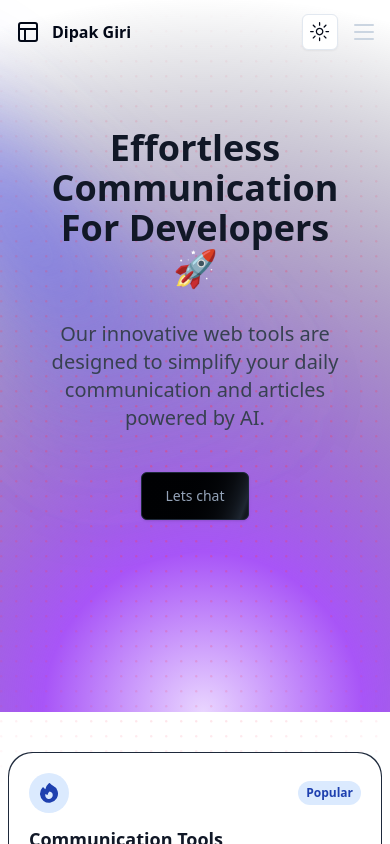
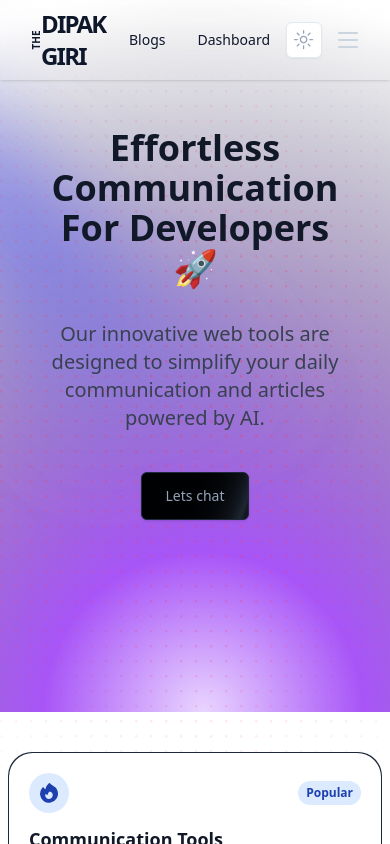
Before and after one commit to DipakTech/Personnal-portfolio-v2, a Next.js app: page / in a window 390 px wide. Shown: the top 844 px of the page. Built offline with nearby package versions, Linux system fonts and the light colour scheme; no server answers.

Commit message:
added blog pages and refactored header

```diff
--- /dev/null
+++ b/app/blogs/page.tsx
@@ -0,0 +1,95 @@
+import {
+  IconArrowWaveRightUp,
+  IconBoxAlignRightFilled,
+  IconBoxAlignTopLeft,
+  IconClipboardCopy,
+  IconFileBroken,
+  IconSignature,
+  IconTableColumn,
+} from "@tabler/icons-react";
+import Header from "@/components/Header/Header";
+import React from "react";
+import { BentoGrid, BentoGridItem } from "@/components/ui/bento-grid";
+import Image from "next/image";
+
+const BlogListPage = () => {
+  return (
+    <>
+      <Header />
+      <main className="min-h-[calc(100vh-97px)] pt-24 flex-1">
+        <BentoGrid className="max-w-6xl mx-auto">
+          {items.map((item, i) => (
+            <BentoGridItem
+              key={i}
+              title={item.title}
+              description={item.description}
+              header={item.header}
+              icon={item.icon}
+              className={i === 3 || i === 6 ? "md:col-span-2" : ""}
+            />
+          ))}
+        </BentoGrid>
+      </main>
+    </>
+  );
+};
+
+export default BlogListPage;
+
+const Skeleton = () => (
+  // bg-gradient-to-br from-neutral-200 dark:from-neutral-900 dark:to-neutral-800 to-neutral-100
+  <div className="flex flex-1 w-full h-full min-h-[8rem] rounded-xl ">
+    <Image
+      className="w-full rounded-md object-cover"
+      alt="blog image"
+      src="https://images.pexels.com/photos/546819/pexels-photo-546819.jpeg?auto=compress&cs=tinysrgb&w=1260&h=750&dpr=1"
+      width={500}
+      height={350}
+    />
+  </div>
+);
+const items = [
+  {
+    title: "The Dawn of Innovation",
+    description: "Explore the birth of groundbreaking ideas and inventions.",
+    header: <Skeleton />,
+    icon: <IconClipboardCopy className="h-4 w-4 text-neutral-500" />,
+  },
+  {
+    title: "The Digital Revolution",
+    description: "Dive into the transformative power of technology.",
+    header: <Skeleton />,
+    icon: <IconFileBroken className="h-4 w-4 text-neutral-500" />,
+  },
+  {
+    title: "The Art of Design",
+    description: "Discover the beauty of thoughtful and functional design.",
+    header: <Skeleton />,
+    icon: <IconSignature className="h-4 w-4 text-neutral-500" />,
+  },
+  {
+    title: "The Power of Communication",
+    description:
+      "Understand the impact of effective communication in our lives.",
+    header: <Skeleton />,
+    icon: <IconTableColumn className="h-4 w-4 text-neutral-500" />,
+  },
+  {
+    title: "The Pursuit of Knowledge",
+    description: "Join the quest for understanding and enlightenment.",
+    header: <Skeleton />,
+    icon: <IconArrowWaveRightUp className="h-4 w-4 text-neutral-500" />,
+  },
+  {
+    title: "The Joy of Creation",
+    description: "Experience the thrill of bringing ideas to life.",
+    header: <Skeleton />,
+    icon: <IconBoxAlignTopLeft className="h-4 w-4 text-neutral-500" />,
+  },
+  {
+    title: "The Spirit of Adventure",
+    description: "Embark on exciting journeys and thrilling discoveries.",
+    header: <Skeleton />,
+    icon: <IconBoxAlignRightFilled className="h-4 w-4 text-neutral-500" />,
+  },
+];
--- a/app/chat/components/chat/chat-layout.tsx
+++ b/app/chat/components/chat/chat-layout.tsx
@@ -31,9 +31,6 @@ export function ChatLayout({
   const [isCollapsed, setIsCollapsed] = React.useState(defaultCollapsed);
   const [selectedUser, setSelectedUser] = React.useState(userData[0]);
   const [isMobile, setIsMobile] = useState(false);
-
-  console.log(initialConversations, "initialConversations");
-  console.log(users, "users...");
 
   useEffect(() => {
     const checkScreenWidth = () => {
--- a/app/chat/components/chat/chat.tsx
+++ b/app/chat/components/chat/chat.tsx
@@ -12,7 +12,6 @@ interface ChatProps {
 
 export function Chat({ messages, selectedUser, isMobile }: ChatProps) {
   const { isOpen } = useConversation();
-  console.log(isOpen, "is open");
 
   const [messagesState, setMessages] = React.useState<Message[]>(
     messages ?? [],
--- a/app/conversations/[conversationId]/components/components/sidebar/SettingsModal.tsx
+++ b/app/conversations/[conversationId]/components/components/sidebar/SettingsModal.tsx
@@ -26,8 +26,6 @@ const SettingsModal: React.FC<SettingsModalProps> = ({
 }) => {
   const router = useRouter();
   const [isLoading, setIsLoading] = useState(false);
-
-  console.log(currentUser, "current user...");
 
   const {
     register,
--- a/app/conversations/page.tsx
+++ b/app/conversations/page.tsx
@@ -1,4 +1,4 @@
-"use client";
+// "use client";
 export const dynamic = "force-dynamic";
 import clsx from "clsx";
 import EmptyState from "./[conversationId]/components/components/EmptyState";
--- a/app/page.tsx
+++ b/app/page.tsx
@@ -6,7 +6,6 @@ import Link from "next/link";
 
 export default async function Home() {
   const { userId } = auth();
-  console.log(userId, "user id ..");
   let href = userId ? "/conversations" : "/new-user";
 
   return (
@@ -14,7 +13,6 @@ export default async function Home() {
       <div className="w-screen h-auto overflow-hidden ">
         <BackgroundDots />
       </div>
-
       <Header />
       <main className="min-h-[calc(100vh-97px)] flex-1">
         <Hero href={href} />
--- a/components/Header/Header.tsx
+++ b/components/Header/Header.tsx
@@ -1,111 +1,118 @@
-import React from "react";
+"use client";
+
+import {
+  motion,
+  useMotionTemplate,
+  useMotionValue,
+  useScroll,
+  useTransform,
+} from "framer-motion";
+import Link from "next/link";
+import { useEffect } from "react";
 import { ModeToggle } from "../Theme-toggle/Toggle";
 import { UserButton } from "@clerk/nextjs";
-import Link from "next/link";
-import { PanelsTopLeft } from "lucide-react";
 import MobileMenu from "../mobile-menu";
-type link = {
-  name: string;
-  Link: string;
-};
 
-const NavLink: link[] = [
-  {
-    name: "Home",
-    Link: "/",
-  },
-  {
-    name: "Blogs",
-    Link: "/blogs",
-  },
-  {
-    name: "About",
-    Link: "/about",
-  },
-];
+function useBoundedScroll(threshold: number) {
+  let { scrollY } = useScroll();
+  let scrollYBounded = useMotionValue(0);
+  let scrollYBoundedProgress = useTransform(
+    scrollYBounded,
+    [0, threshold],
+    [0, 1],
+  );
 
-const Header = () => {
+  useEffect(() => {
+    return scrollY.on("change", (current) => {
+      let previous = scrollY.getPrevious();
+      let diff = current - previous!;
+      let newScrollYBounded = scrollYBounded.get() + diff;
+
+      scrollYBounded.set(clamp(newScrollYBounded, 0, threshold));
+    });
+  }, [threshold, scrollY, scrollYBounded]);
+
+  return { scrollYBounded, scrollYBoundedProgress };
+}
+
+export default function Header() {
+  let { scrollYBoundedProgress } = useBoundedScroll(400);
+  let scrollYBoundedProgressDelayed = useTransform(
+    scrollYBoundedProgress,
+    [0, 0.75, 1],
+    [0, 0, 1],
+  );
+
   return (
-    <header className="absolute w-full z-30">
-      <div className="max-w-6xl mx-auto px-4 sm:px-6">
-        <div className="flex items-center justify-between h-16 md:h-20">
-          {/* Site branding */}
-          <div className="flex-1">
+    <div className="mx-auto flex w-full max-w-5xl flex-1 overflow-hidden dark:text-slate-900 z-50">
+      <div className="z-0 flex-1 overflow-y-scroll">
+        <motion.header
+          style={{
+            height: useTransform(
+              scrollYBoundedProgressDelayed,
+              [0, 1],
+              [80, 50],
+            ),
+            backgroundColor: useMotionTemplate`rgb(30, 41, 59 / ${useTransform(
+              scrollYBoundedProgressDelayed,
+              [0, 1],
+              [1, 0.1],
+            )})`, // Adjusted to use a dark slate color
+          }}
+          className="fixed inset-x-0 flex h-10 shadow backdrop-blur-md"
+        >
+          <div className="mx-auto flex w-full max-w-5xl items-center justify-between px-8">
+            <motion.p
+              style={{
+                scale: useTransform(
+                  scrollYBoundedProgressDelayed,
+                  [0, 1],
+                  [1, 0.9],
+                ),
+              }}
+              className="flex origin-left items-center text-xl font-semibold uppercase"
+            >
+              <span className="-ml-1.5 inline-block -rotate-90 text-[10px]  text-slate-900 dark:text-slate-300 dark:hover:text-white leading-[0]">
+                The
+              </span>
+              <span className="-ml-1 text-2xl text-slate-900 dark:text-slate-300 dark:hover:text-white tracking-[-.075em]">
+                Dipak Giri
+              </span>
+            </motion.p>
+            <motion.nav
+              style={{
+                opacity: useTransform(
+                  scrollYBoundedProgressDelayed,
+                  [0, 1],
+                  [1, 0],
+                ),
+              }}
+              className="flex items-center space-x-4 text-sm font-medium text-slate-400"
+            >
               <Link
-              href="/"
-              className="flex justify-start items-center hover:opacity-85 transition-opacity duration-300"
-            >
-              <PanelsTopLeft className="w-6 h-6 mr-3" />
-              <span className="font-bold">Dipak Giri</span>
-            </Link>
-          </div>
-
-          {/* Desktop navigation */}
-          <nav className="hidden md:flex md:grow">
-            {/* Desktop menu links */}
-            <ul className="flex grow justify-center flex-wrap items-center">
-              {/* <li>
-                <Link
-                  className="font-medium text-sm text-slate-300 hover:text-white mx-4 lg:mx-5 transition duration-150 ease-in-out"
-                  href="/about"
+                className="font-medium text-sm text-slate-900 dark:text-slate-300 dark:hover:text-white mx-4 lg:mx-5 transition duration-150 ease-in-out"
+                href="/blogs"
               >
                 Blogs
               </Link>
-              </li> */}
-              <li>
               <Link
-                  className="font-medium text-sm text-slate-300 hover:text-white mx-4 lg:mx-5 transition duration-150 ease-in-out"
+                className="font-medium text-sm text-slate-900 dark:text-slate-300 dark:hover:text-white mx-4 lg:mx-5 transition duration-150 ease-in-out"
                 href="/dashboard"
               >
                 Dashboard
               </Link>
-              </li>
-              {/* <li>
-                <Link
-                  className="font-medium text-sm text-slate-300 hover:text-white mx-4 lg:mx-5 transition duration-150 ease-in-out"
-                  href="/about"
-                >
-                  About
-                </Link>
-              </li> */}
-            </ul>
-          </nav>
-
-          {/* Desktop sign in links */}
-          <ul className="flex-1 flex justify-end items-center">
-            {/* <li>
-              <Link
-                className="font-medium text-sm text-slate-300 hover:text-white whitespace-nowrap transition duration-150 ease-in-out"
-                href="/signin"
-              >
-                Sign in
-              </Link>
-            </li>
-            <li className="ml-6">
-              <Link
-                className="btn-sm text-slate-300 hover:text-white transition duration-150 ease-in-out w-full group [background:linear-gradient(theme(colors.slate.900),_theme(colors.slate.900))_padding-box,_conic-gradient(theme(colors.slate.400),_theme(colors.slate.700)_25%,_theme(colors.slate.700)_75%,_theme(colors.slate.400)_100%)_border-box] relative before:absolute before:inset-0 before:bg-slate-800/30 before:rounded-full before:pointer-events-none"
-                href="/signup"
-              >
-                <span className="relative inline-flex items-center">
-                  Sign up{" "}
-                  <span className="tracking-normal text-purple-500 group-hover:translate-x-0.5 transition-transform duration-150 ease-in-out ml-1">
-                    -&gt;
-                  </span>
-                </span>
-              </Link>
-            </li> */}
-
               <nav className="ml-auto flex items-center gap-2">
                 <ModeToggle />
                 <UserButton />
               </nav>
-          </ul>
-
               <MobileMenu />
+            </motion.nav>
+          </div>
+        </motion.header>
       </div>
     </div>
-    </header>
   );
-};
+}
 
-export default Header;
+let clamp = (number: number, min: number, max: number) =>
+  Math.min(Math.max(number, min), max);
--- a/components/minimal-tiptap/minimal-tiptap.tsx
+++ b/components/minimal-tiptap/minimal-tiptap.tsx
@@ -51,8 +51,6 @@ export const MinimalTiptapEditor = React.forwardRef<
     ...props,
   });
 
-  console.log(props.content, "content");
-
   const handleClick = () => {
     if (editor && !editor?.isFocused) {
       editor?.chain().focus().run();
--- /dev/null
+++ b/components/ui/bento-grid.tsx
@@ -0,0 +1,95 @@
+import { cn } from "@/lib/utils";
+import { ArrowUp, ArrowUpRight } from "lucide-react";
+
+const BlogHeading = () => {
+  return (
+    <div className="flex justify-between items-center">
+      <h2 className="font-bold text-2xl dark:text-white">Blog posts</h2>
+      <button className="text-xs text-neutral-600 dark:text-neutral-200 hover:text-neutral-800 dark:hover:text-neutral-100 transition duration-200 ease-in-out">
+        View all
+      </button>
+    </div>
+  );
+};
+
+export const BentoGrid = ({
+  className,
+  children,
+}: {
+  className?: string;
+  children?: React.ReactNode;
+}) => {
+  return (
+    <>
+      <div className="max-w-6xl mx-auto">
+        <BlogHeading />
+      </div>
+      <div
+        className={cn(
+          "grid md:auto-rows-[20rem] grid-cols-1 md:grid-cols-3 gap-4  mx-auto ",
+          className,
+        )}
+      >
+        {children}
+      </div>
+    </>
+  );
+};
+
+export const BentoGridItem = ({
+  className,
+  title,
+  description,
+  header,
+  icon,
+}: {
+  className?: string;
+  title?: string | React.ReactNode;
+  description?: string | React.ReactNode;
+  header?: React.ReactNode;
+  icon?: React.ReactNode;
+}) => {
+  return (
+    <div
+      className={cn(
+        "row-span-1 rounded-xl group/bento hover:shadow-xl transition duration-200 shadow-input dark:shadow-none p-2 dark:bg-black dark:border-white/[0.2] bg-white border border-transparent justify-between flex flex-col space-y-4",
+        className,
+      )}
+    >
+      {header}
+      <div className="group-hover/bento:translate-x-1 transition duration-200">
+        {/* {icon} */}
+        <span className="text-xs text-white/60 dark:text-white">
+          17 Aug 2024
+        </span>
+        <div className="font-sans font-bold text-neutral-600 dark:text-neutral-200 mb-2 mt-2">
+          {title}
+        </div>
+        <div className="font-sans font-normal text-neutral-600 text-xs dark:text-neutral-300">
+          {description}
+        </div>
+        <div className="mt-2 w-fit flex gap-2 items-center justify-between">
+          {/* tabs list */}
+          <span className="text-xs rounded-md p-1 bg-slate-700 text-white">
+            NodeJs{" "}
+          </span>
+          <span className="text-xs rounded-md p-1 bg-slate-700 text-white">
+            ReactJs{" "}
+          </span>
+          <span className="text-xs rounded-md p-1 bg-slate-700 text-white">
+            Tailwindcss{" "}
+          </span>
+          <span className="text-xs rounded-md p-1 bg-slate-700 text-white">
+            Cloudinary{" "}
+          </span>
+        </div>
+        <div className="ml-auto w-full flex justify-end mt-4">
+          <button className=" text-xs text-neutral-600 dark:text-neutral-200 hover:text-neutral-800 dark:hover:text-neutral-100 transition duration-200 ease-in-out">
+            Read more
+          </button>
+          <ArrowUpRight className="text-xs font-normal h-4 w-4" />
+        </div>
+      </div>
+    </div>
+  );
+};
--- a/package.json
+++ b/package.json
@@ -33,6 +33,7 @@
     "@radix-ui/react-toggle": "^1.1.0",
     "@radix-ui/react-toggle-group": "^1.1.0",
     "@radix-ui/react-tooltip": "^1.1.2",
+    "@tabler/icons-react": "^3.12.0",
     "@tanstack/react-table": "^8.20.1",
     "@tiptap/core": "^2.6.2",
     "@tiptap/extension-code-block-lowlight": "^2.6.2",
```
Also changed, not shown: 1 other file (tests, documents, lock files or other folders). Lines whose indentation alone changed are shown as unchanged.
